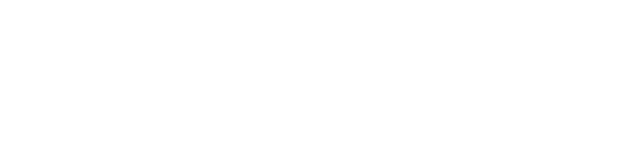
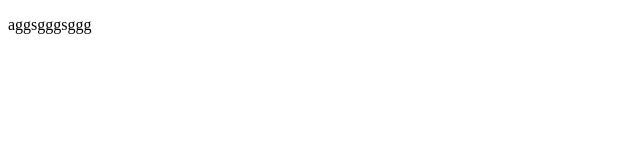
Before and after one commit to andrefrx14/teste, a plain HTML site: page index.html in a window 1280 px wide. Shown: the whole page, without its empty margins (0-640 px from the left). Drawn offline with Linux system fonts and the light colour scheme.

Commit message:
Add files via upload

```diff
--- a/index.html
+++ b/index.html
@@ -6,6 +6,6 @@
     <title>Document</title>
 </head>
 <body>
-
+    <p>aggsgggsggg</p>
 </body>
 </html>
```
